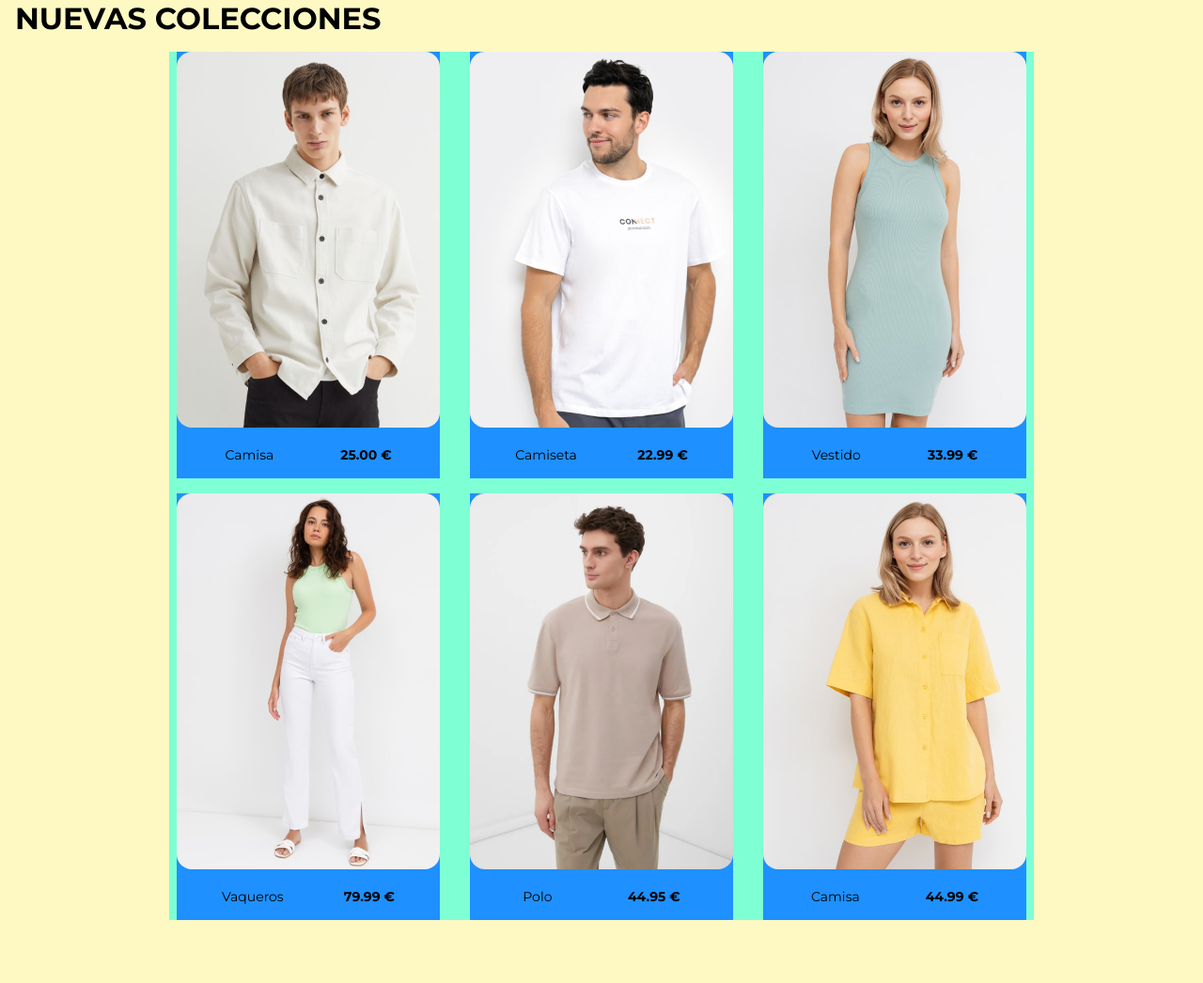
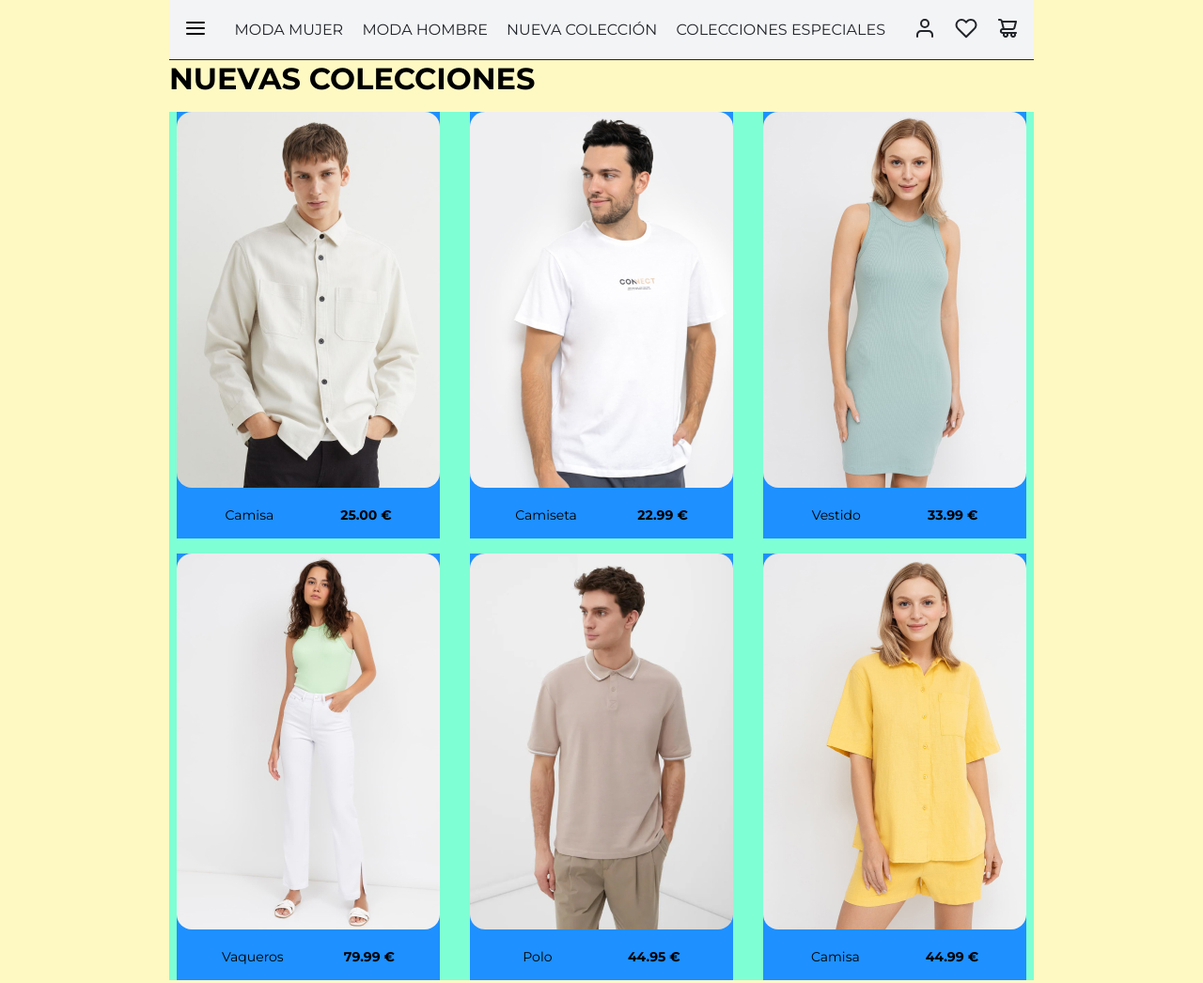
Before and after one commit to PacoMateos/LaboratorioJS_Modulo_1, a plain HTML site: page index.html in a window 1280 px wide. Shown: the whole page at 94% size. Before the commit the page ends 995 px from the top, so only its background shows below. Drawn offline with Linux system fonts and the light colour scheme.

Commit message:
funcionalidad navbar terminada

```diff
--- a/index.html
+++ b/index.html
@@ -7,6 +7,23 @@
   <link rel="stylesheet" href="styles.css">
 </head>
 <body>
+  <!-- NAVBAR SECTION -->
+  <nav class="navbar">
+    <div class="navbar-section1">
+      <a href=""><img src="../assets/icons/icon-menu-burguer.svg" alt="icon-menu-burguer"></a>
+    </div>
+    <div class="navbar-section2">
+      <a href="">MODA MUJER</a>
+      <a href="">MODA HOMBRE</a>
+      <a href="">NUEVA COLECCIÓN</a>
+      <a href="">COLECCIONES ESPECIALES</a>
+    </div>
+    <div class="navbar-section3">
+      <a href=""><img src="../assets/icons/icon-user.svg" alt="icon-user"></a>
+      <a href=""><img src="../assets/icons/icon-heart.svg" alt="icon-heart"></a>
+      <a href=""><img src="../assets/icons/icon-shopping-cart.svg" alt="icon-shopping-cart"></a>
+    </div>
+  </nav>
   <h1>NUEVAS COLECCIONES</h1>
   <main>
 
--- a/styles.css
+++ b/styles.css
@@ -13,9 +13,38 @@
 }
 
 body{
-  margin: 0 16px;
+  margin: 0;
   font-family: "Montserrat", sans-serif;
   background-color: #fef9c3;
+}
+/* NAVBAR */
+
+.navbar {
+  min-width: 300px;
+  height: 64px;
+  padding: 8px;
+  display: flex;
+  flex-direction: row;
+  flex-wrap: nowrap;
+  justify-content: center;
+  align-items: center;
+  background-color: #f3f4f6;
+  border-bottom: 1px solid var(--colorNegro);
+}
+
+.navbar a{
+  padding: 0 8px;
+  text-decoration: none;
+  color: var(--colorNegro) /* -webkit any link */
+}
+
+/* Mobile First */
+.navbar-section2{
+  display: none;
+}
+/* Mobile First */
+.navbar-section3{
+  display: none;
 }
 
 main{
@@ -48,3 +77,16 @@ main{
   flex-wrap: nowrap;
   justify-content: space-around;
 }
+
+@media (min-width: 1024px) {
+  body{
+    width: 920px;
+    margin: 0 auto;
+  }
+  .navbar-section1, .navbar-section2, .navbar-section3{
+    display: block;
+  }
+  .navbar{
+    justify-content: space-between;
+  }
+}
```
Also changed, not shown: 1 other file.
